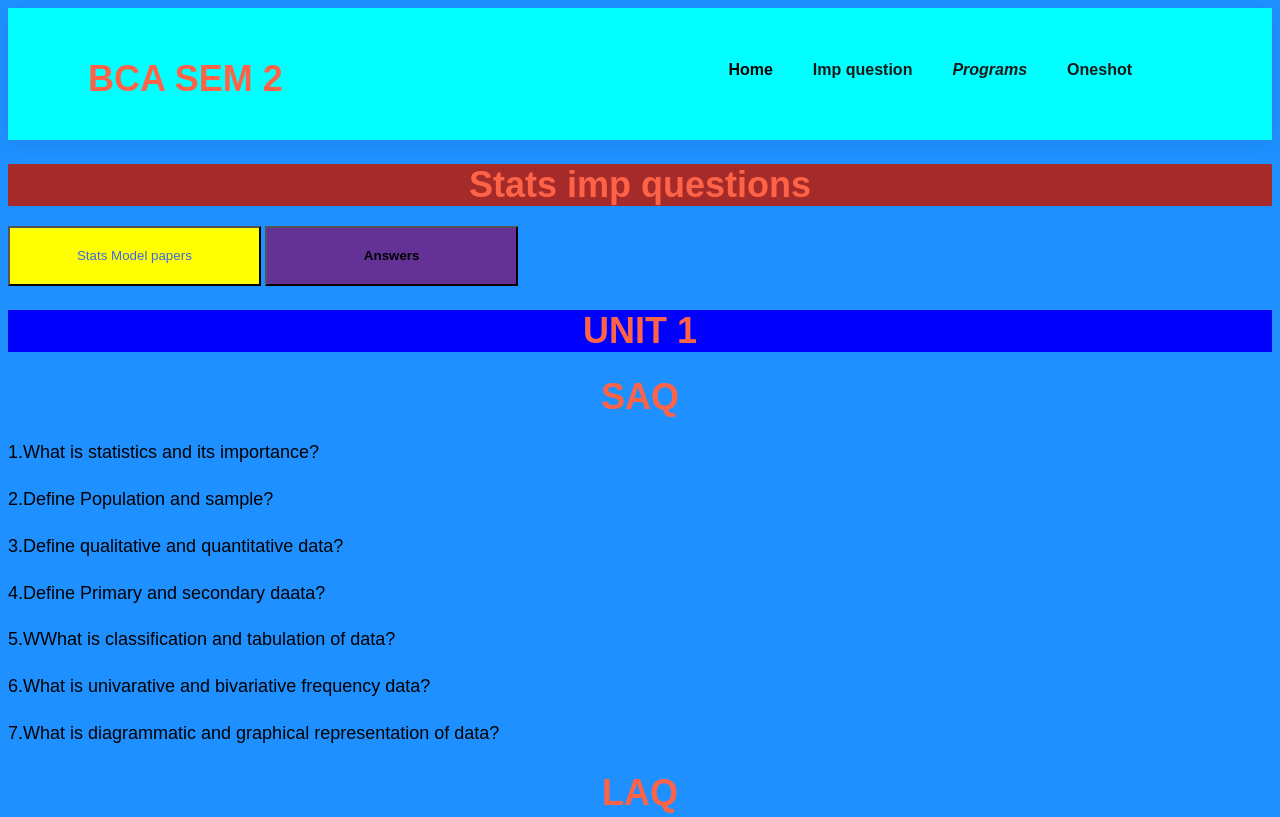
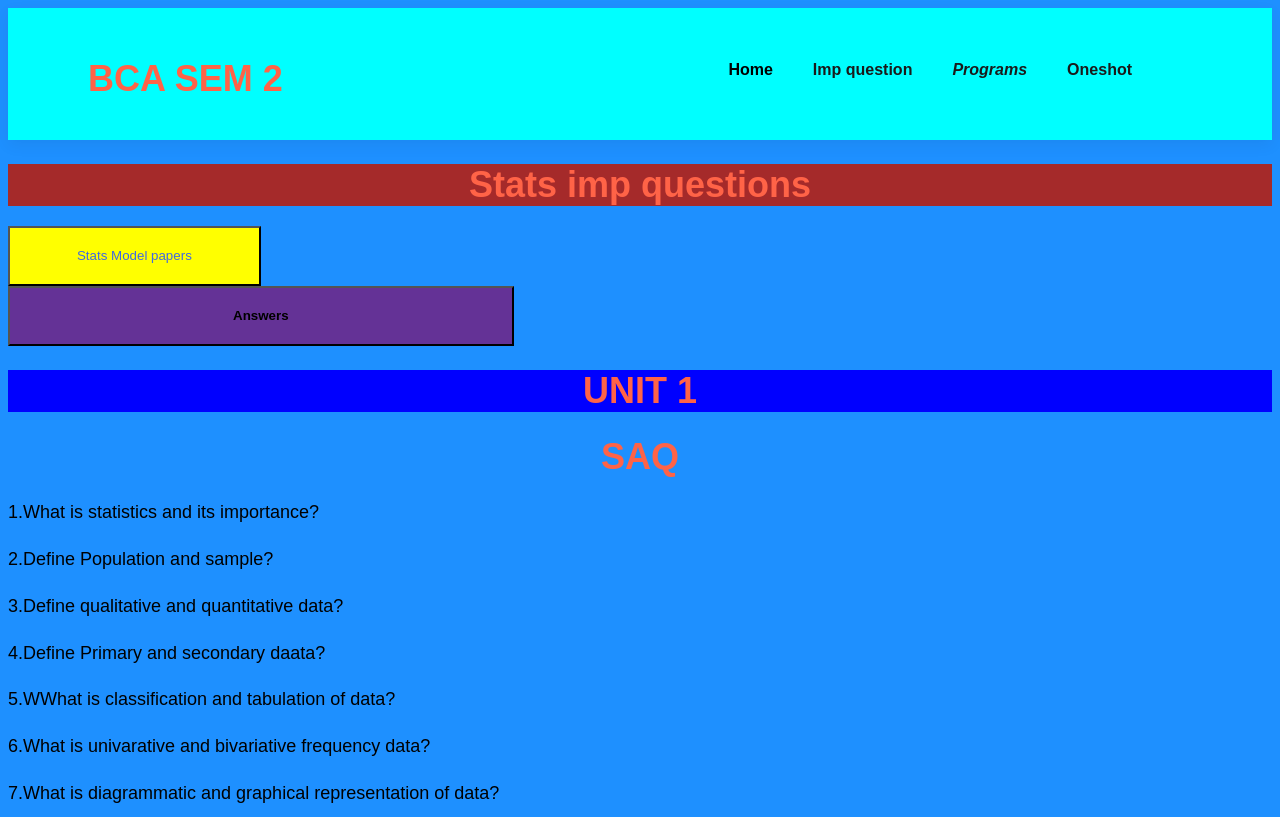
Before and after one commit to Slothcoder69/BCA-studies, a plain HTML site: page statsimp.html in a window 1280 px wide. Shown: the top 817 px of the page. Drawn offline with Linux system fonts and the light colour scheme.

Commit message:
Update statsimp.html

```diff
--- a/statsimp.html
+++ b/statsimp.html
@@ -24,7 +24,7 @@
         </div>
     </section>
     <h1 style="background-color: brown;">Stats imp questions</h1>
-    <button style="width: 20%; height: 60px; text-align: center; align-items: center; background-color: yellow; " ><a href="statistics model papers.pdf">Stats Model papers</a></button> <button style="width: 20%; height: 60px; text-align: center; align-items: center; background-color: rgb(100, 50 ,150); padding: 20px;" ><a style=" color: black;" href="statsanswer.html"><strong>Answers</strong></a></button>
+    <button style="width: 20%; height: 60px; text-align: center; align-items: center; background-color: yellow; " ><a href="statistics model papers.pdf">Stats Model papers</a></button> <br><button style="width: 40%; height: 60px; text-align: center; align-items: center; background-color: rgb(100, 50 ,150); padding: 20px;" ><a style=" color: black;" href="statsanswer.html"><strong>Answers</strong></a></button>
     <h1 style="background-color: blue;">UNIT 1</h1>
     <h1>SAQ</h1>
     <p>1.What is statistics and its importance?</p>
```
